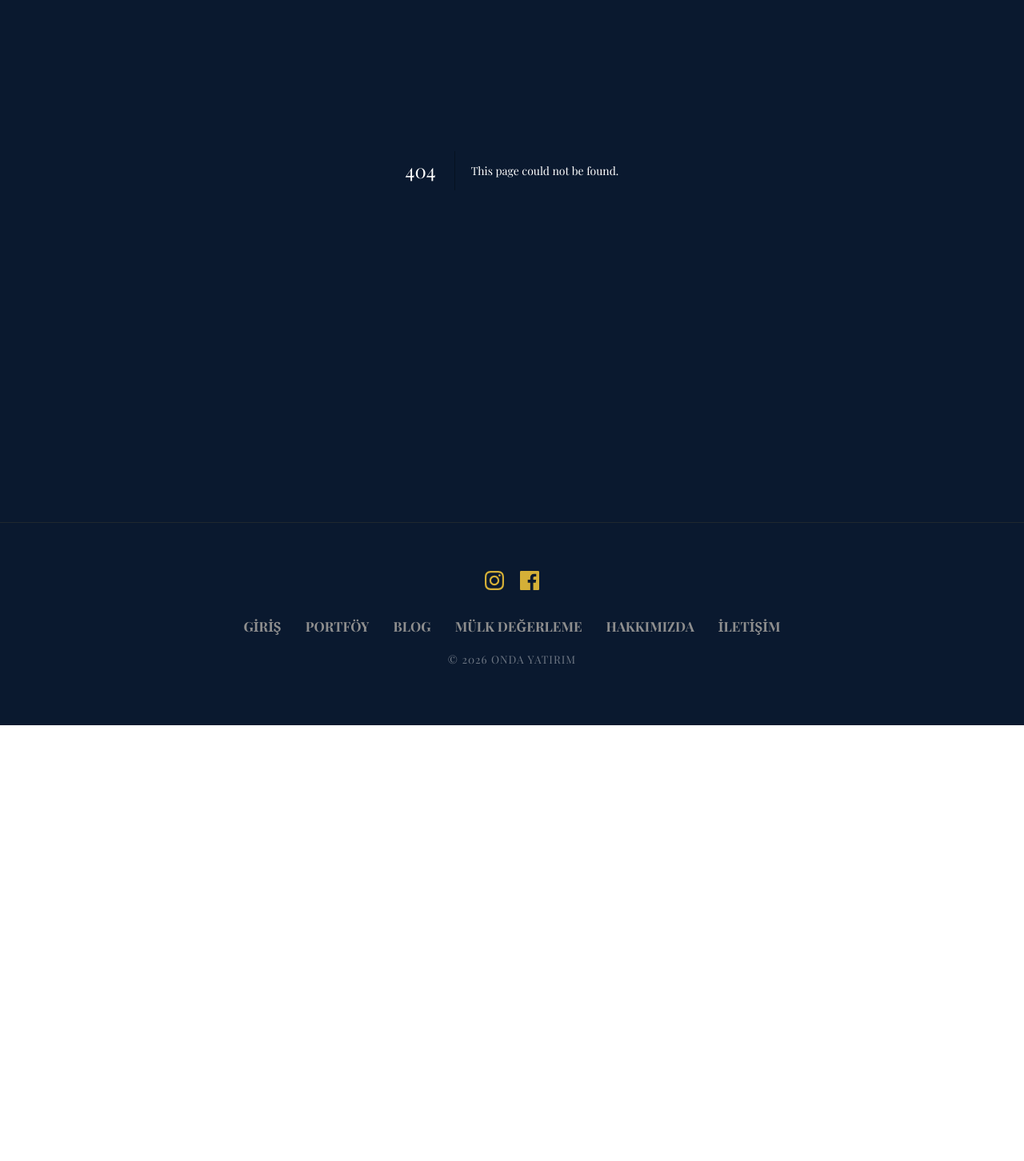
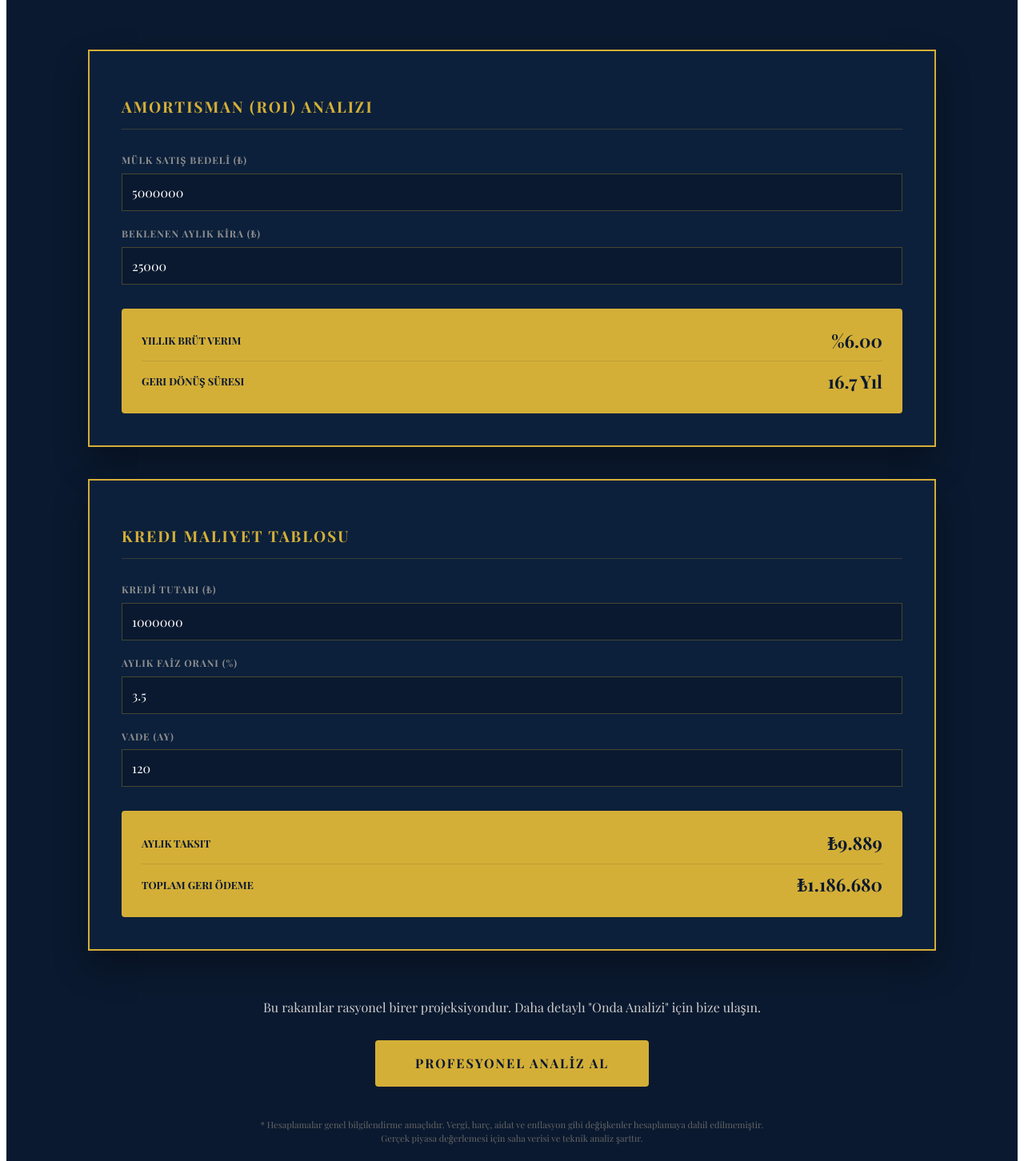
Before and after one commit to monurkilic/onda-web, a Next.js app: page /tools in a window 1280 px wide. Before the commit this address had no page. Shown: the part 278-1730 px from the top of the page at 80% size. Before the commit the page ends 1185 px from the top, so only its background shows below. Built offline with nearby package versions, Linux system fonts and the light colour scheme.

Commit message:
Create tools.js

```diff
--- /dev/null
+++ b/pages/tools.js
@@ -0,0 +1,138 @@
+import { useState, useEffect } from 'react';
+import Head from 'next/head';
+
+export default function Tools() {
+  // ROI Hesaplama State'leri
+  const [price, setPrice] = useState(5000000);
+  const [rent, setRent] = useState(25000);
+  const [roi, setRoi] = useState(0);
+  const [amortization, setAmortization] = useState(0);
+
+  // Kredi Hesaplama State'leri
+  const [loanAmount, setLoanAmount] = useState(1000000);
+  const [interest, setInterest] = useState(3.5);
+  const [term, setTerm] = useState(120);
+  const [monthlyPayment, setMonthlyPayment] = useState(0);
+
+  // ROI Hesapla
+  useEffect(() => {
+    const annualRent = rent * 12;
+    const calculatedRoi = (annualRent / price) * 100;
+    const calculatedAmortization = price / annualRent;
+    setRoi(calculatedRoi.toFixed(2));
+    setAmortization(calculatedAmortization.toFixed(1));
+  }, [price, rent]);
+
+  // Kredi Hesapla
+  useEffect(() => {
+    const monthlyInterest = interest / 100 / 12;
+    const payment = (loanAmount * monthlyInterest * Math.pow(1 + monthlyInterest, term)) / (Math.pow(1 + monthlyInterest, term) - 1);
+    setMonthlyPayment(payment.toFixed(0));
+  }, [loanAmount, interest, term]);
+
+  return (
+    <>
+      <Head>
+        <title>Yatırım Analiz Araçları | Onda Yatırım</title>
+        <meta name="description" content="Gayrimenkul yatırımınızın geri dönüş süresini ve kredi maliyetlerini rasyonel verilerle hesaplayın." />
+      </Head>
+
+      <style dangerouslySetInnerHTML={{ __html: `
+        .tools-page { max-width: 1100px; margin: 120px auto; padding: 0 20px; font-family: 'Inter', sans-serif; color: #fff; }
+        .onda-title { color: #d4af37; font-size: 2.8rem; font-weight: 800; letter-spacing: 6px; text-transform: uppercase; text-align: center; margin-bottom: 60px; }
+
+        .tools-grid { display: grid; grid-template-cols: 1fr 1fr; gap: 40px; }
+        .tool-card { background: rgba(13, 34, 63, 0.8); border: 2px solid #d4af37; padding: 40px; box-shadow: 0 20px 40px rgba(0,0,0,0.3); }
+        .tool-header { color: #d4af37; font-size: 1.2rem; font-weight: 800; letter-spacing: 2px; margin-bottom: 30px; border-bottom: 1px solid rgba(212,175,55,0.2); padding-bottom: 15px; text-transform: uppercase; }
+
+        .input-group { margin-bottom: 20px; }
+        .input-group label { display: block; font-size: 0.75rem; font-weight: 700; color: #8e8e8e; letter-spacing: 1px; margin-bottom: 8px; }
+        .input-group input { width: 100%; padding: 12px; background: #0a192f; border: 1px solid rgba(212,175,55,0.3); color: #fff; font-size: 1rem; outline: none; }
+        .input-group input:focus { border-color: #d4af37; }
+
+        .result-box { background: #d4af37; color: #0a192f; padding: 25px; margin-top: 30px; border-radius: 4px; }
+        .result-item { display: flex; justify-content: space-between; align-items: center; margin-bottom: 10px; border-bottom: 1px solid rgba(10,25,47,0.1); padding-bottom: 10px; }
+        .result-item:last-child { border: none; margin: 0; padding: 0; }
+        .result-label { font-size: 0.8rem; font-weight: 700; text-transform: uppercase; }
+        .result-value { font-size: 1.4rem; font-weight: 900; }
+
+        .disclaimer { font-size: 0.7rem; color: #666; margin-top: 40px; text-align: center; line-height: 1.5; }
+
+        @media (max-width: 768px) {
+          .tools-grid { grid-template-cols: 1fr; }
+          .onda-title { font-size: 1.8rem; }
+        }
+      `}} />
+
+      <main className="tools-page">
+        <h1 className="onda-title">YATIRIM ANALİZ ARAÇLARI</h1>
+
+        <div className="tools-grid">
+          {/* ROI Hesaplayıcı */}
+          <section className="tool-card">
+            <h2 className="tool-header">Amortisman (ROI) Analizi</h2>
+            <div className="input-group">
+              <label>MÜLK SATIŞ BEDELİ (₺)</label>
+              <input type="number" value={price} onChange={(e) => setPrice(e.target.value)} />
+            </div>
+            <div className="input-group">
+              <label>BEKLENEN AYLIK KİRA (₺)</label>
+              <input type="number" value={rent} onChange={(e) => setRent(e.target.value)} />
+            </div>
+
+            <div className="result-box">
+              <div className="result-item">
+                <span className="result-label">Yıllık Brüt Verim</span>
+                <span className="result-value">%{roi}</span>
+              </div>
+              <div className="result-item">
+                <span className="result-label">Geri Dönüş Süresi</span>
+                <span className="result-value">{amortization} Yıl</span>
+              </div>
+            </div>
+          </section>
+
+          {/* Kredi Hesaplayıcı */}
+          <section className="tool-card">
+            <h2 className="tool-header">Kredi Maliyet Tablosu</h2>
+            <div className="input-group">
+              <label>KREDİ TUTARI (₺)</label>
+              <input type="number" value={loanAmount} onChange={(e) => setLoanAmount(e.target.value)} />
+            </div>
+            <div className="input-group">
+              <label>AYLIK FAİZ ORANI (%)</label>
+              <input type="number" step="0.01" value={interest} onChange={(e) => setInterest(e.target.value)} />
+            </div>
+            <div className="input-group">
+              <label>VADE (AY)</label>
+              <input type="number" value={term} onChange={(e) => setTerm(e.target.value)} />
+            </div>
+
+            <div className="result-box">
+              <div className="result-item">
+                <span className="result-label">Aylık Taksit</span>
+                <span className="result-value">₺{Number(monthlyPayment).toLocaleString('tr-TR')}</span>
+              </div>
+              <div className="result-item">
+                <span className="result-label">Toplam Geri Ödeme</span>
+                <span className="result-value">₺{(monthlyPayment * term).toLocaleString('tr-TR')}</span>
+              </div>
+            </div>
+          </section>
+        </div>
+
+        <div style={{ marginTop: '60px', textAlign: 'center' }}>
+          <p style={{ color: '#ccc', marginBottom: '30px', fontWeight: '500' }}>Bu rakamlar rasyonel birer projeksiyondur. Daha detaylı "Onda Analizi" için bize ulaşın.</p>
+          <a href="https://wa.me/905326466909" target="_blank" rel="noreferrer" style={{ display: 'inline-block', padding: '18px 50px', background: '#d4af37', color: '#0a192f', textDecoration: 'none', fontWeight: '900', letterSpacing: '2px', borderRadius: '4px' }}>
+            PROFESYONEL ANALİZ AL
+          </a>
+        </div>
+
+        <p className="disclaimer">
+          * Hesaplamalar genel bilgilendirme amaçlıdır. Vergi, harç, aidat ve enflasyon gibi değişkenler hesaplamaya dahil edilmemiştir. <br />
+          Gerçek piyasa değerlemesi için saha verisi ve teknik analiz şarttır.
+        </p>
+      </main>
+    </>
+  );
+}
```
